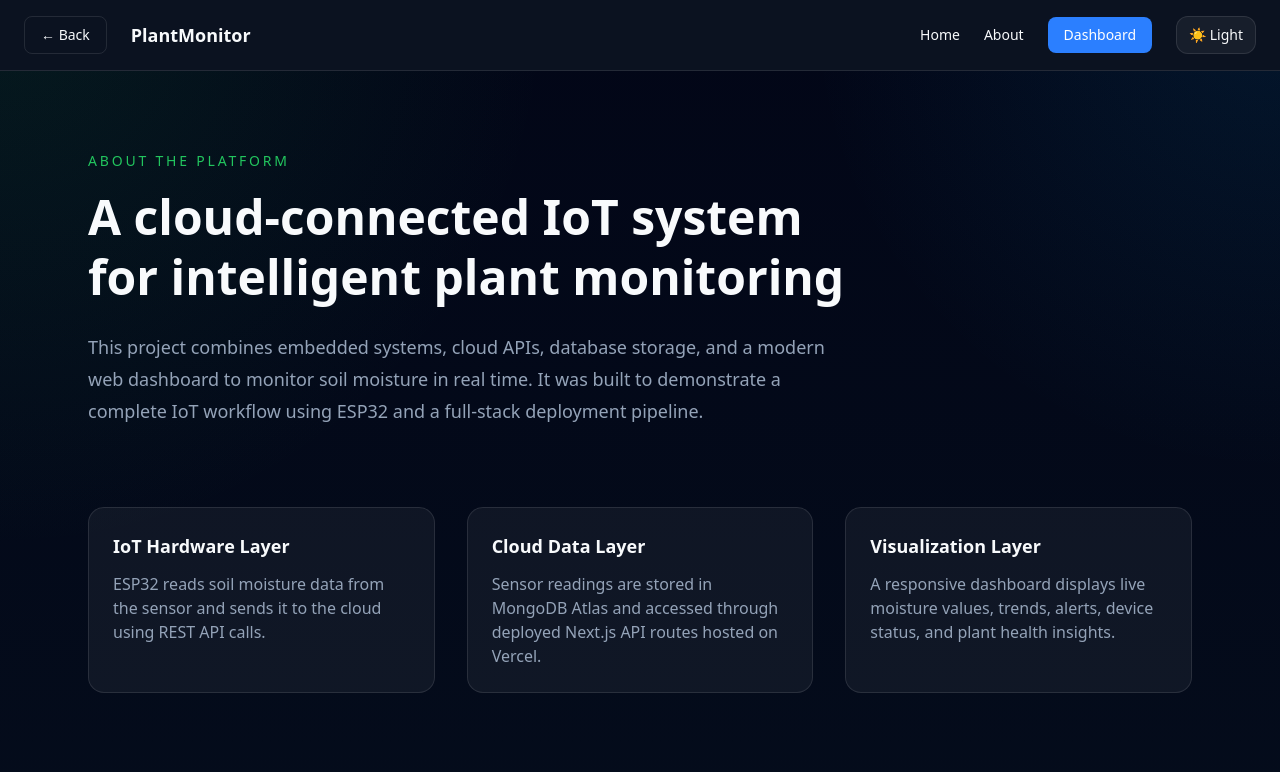
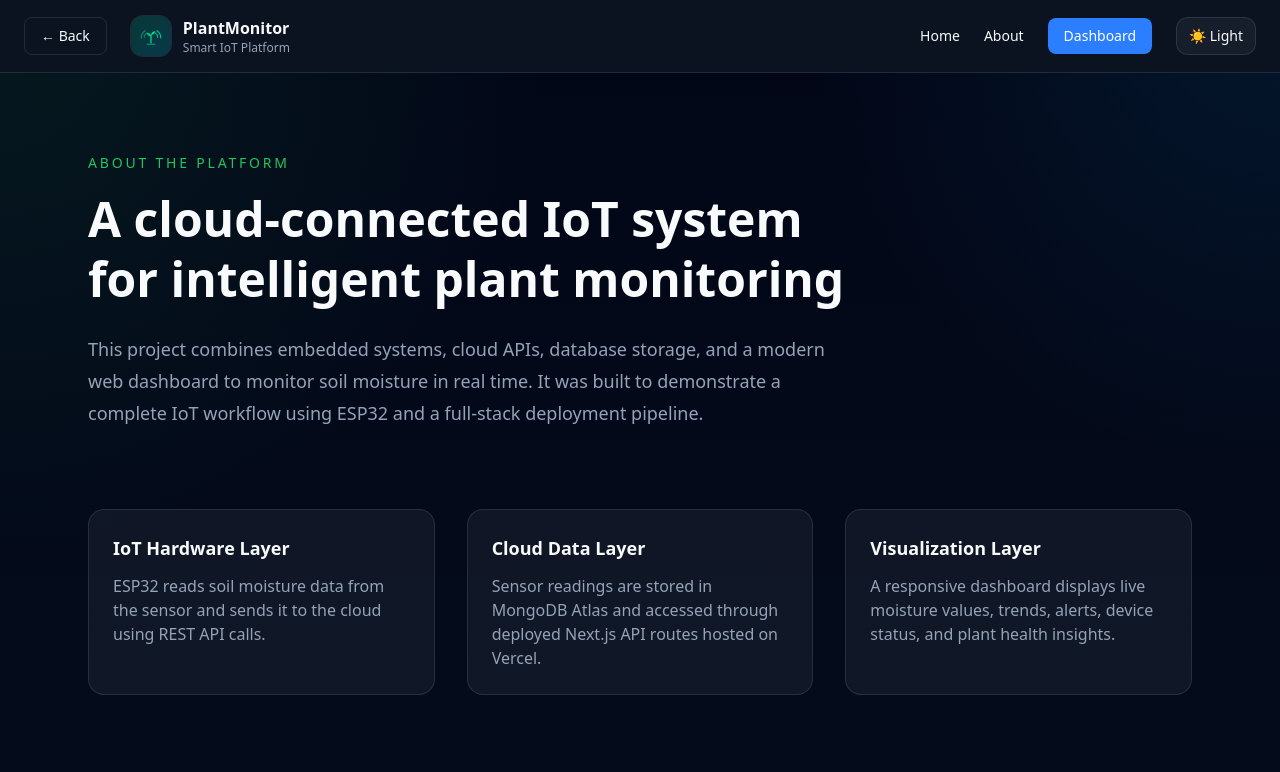
Before and after one commit to HridaySaikia/soil_moisture_iot, a Next.js app: page /about in a window 1280 px wide. Shown: the top 772 px of the page. Built offline with nearby package versions, Linux system fonts and the light colour scheme.

Commit message:
project logo

```diff
--- a/src/app/about/page.tsx
+++ b/src/app/about/page.tsx
@@ -1,5 +1,5 @@
 "use client";
-
+import Logo from "@/components/Logo";
 import Link from "next/link";
 import { useRouter } from "next/navigation";
 import ThemeToggle from "@/components/ThemeToggle";
@@ -32,8 +32,8 @@ export default function AboutPage() {
               ← Back
             </button>
 
-            <Link href="/" className="text-lg font-semibold">
-              PlantMonitor
+            <Link href="/">
+            <Logo />
             </Link>
           </div>
 
--- a/src/app/dashboard/page.tsx
+++ b/src/app/dashboard/page.tsx
@@ -1,5 +1,5 @@
 "use client";
-
+import Logo from "@/components/Logo";
 import { useRouter } from "next/navigation";
 import { useEffect, useMemo, useState } from "react";
 import DeviceSelector from "@/components/DeviceSelector";
@@ -179,8 +179,9 @@ export default function DashboardPage() {
             </button>
 
             <div>
+              <Logo />
               <p
-                className="text-xs uppercase tracking-[0.2em] sm:text-sm"
+                className="mt-2 text-xs uppercase tracking-[0.2em] sm:text-sm"
                 style={{ color: "var(--accent)" }}
               >
                 Real-Time Plant Monitoring Platform
--- a/src/app/page.tsx
+++ b/src/app/page.tsx
@@ -1,5 +1,5 @@
 "use client";
-
+import Logo from "@/components/Logo";
 import Link from "next/link";
 import ThemeToggle from "@/components/ThemeToggle";
 
@@ -20,7 +20,9 @@ export default function Home() {
         }}
       >
         <div className="mx-auto flex max-w-7xl flex-col gap-4 px-4 py-4 sm:px-6 md:flex-row md:items-center md:justify-between">
-          <h1 className="text-lg font-semibold">PlantMonitor</h1>
+          <Link href="/">
+            <Logo />
+          </Link>
 
           <div className="flex flex-wrap items-center gap-4 sm:gap-6">
             <Link href="/about" className="text-sm">
@@ -41,7 +43,7 @@ export default function Home() {
 
       <section className="mx-auto max-w-6xl px-4 py-20 text-center sm:px-6 sm:py-28">
         <h1 className="text-3xl font-bold leading-tight sm:text-4xl md:text-5xl">
-          Smart Plant Monitoring Platform
+          Real-time Plant Monitoring Platform
         </h1>
 
         <p
--- /dev/null
+++ b/src/components/Logo.tsx
@@ -0,0 +1,85 @@
+export default function Logo() {
+  return (
+    <div className="flex items-center gap-3">
+      <div className="flex h-10 w-10 items-center justify-center rounded-xl bg-gradient-to-br from-emerald-400/20 to-cyan-400/20 ring-1 ring-white/10 backdrop-blur-sm">
+        <svg
+          width="24"
+          height="24"
+          viewBox="0 0 64 64"
+          fill="none"
+          xmlns="http://www.w3.org/2000/svg"
+          className="text-emerald-400"
+        >
+          {/* outer signal arcs */}
+          <path
+            d="M48 18C54 22 58 29 58 37"
+            stroke="currentColor"
+            strokeWidth="3"
+            strokeLinecap="round"
+            opacity="0.9"
+          />
+          <path
+            d="M16 18C10 22 6 29 6 37"
+            stroke="currentColor"
+            strokeWidth="3"
+            strokeLinecap="round"
+            opacity="0.55"
+          />
+
+          {/* inner signal arcs */}
+          <path
+            d="M43 23C47 26 50 31 50 36"
+            stroke="currentColor"
+            strokeWidth="3"
+            strokeLinecap="round"
+            opacity="0.8"
+          />
+          <path
+            d="M21 23C17 26 14 31 14 36"
+            stroke="currentColor"
+            strokeWidth="3"
+            strokeLinecap="round"
+            opacity="0.45"
+          />
+
+          {/* stem */}
+          <path
+            d="M32 50V30"
+            stroke="currentColor"
+            strokeWidth="3.5"
+            strokeLinecap="round"
+          />
+
+          {/* left leaf */}
+          <path
+            d="M32 33C27 33 22 30 20 24C27 23 31 25 32 33Z"
+            fill="currentColor"
+            opacity="0.9"
+          />
+
+          {/* right leaf */}
+          <path
+            d="M32 29C37 29 42 25 44 19C37 19 33 21 32 29Z"
+            fill="currentColor"
+          />
+
+          {/* soil/base */}
+          <path
+            d="M22 54H42"
+            stroke="currentColor"
+            strokeWidth="3"
+            strokeLinecap="round"
+            opacity="0.7"
+          />
+        </svg>
+      </div>
+
+      <div className="leading-tight">
+        <p className="text-base font-semibold">PlantMonitor</p>
+        <p className="text-xs" style={{ color: "var(--text-secondary)" }}>
+          Smart IoT Platform
+        </p>
+      </div>
+    </div>
+  );
+}
```
